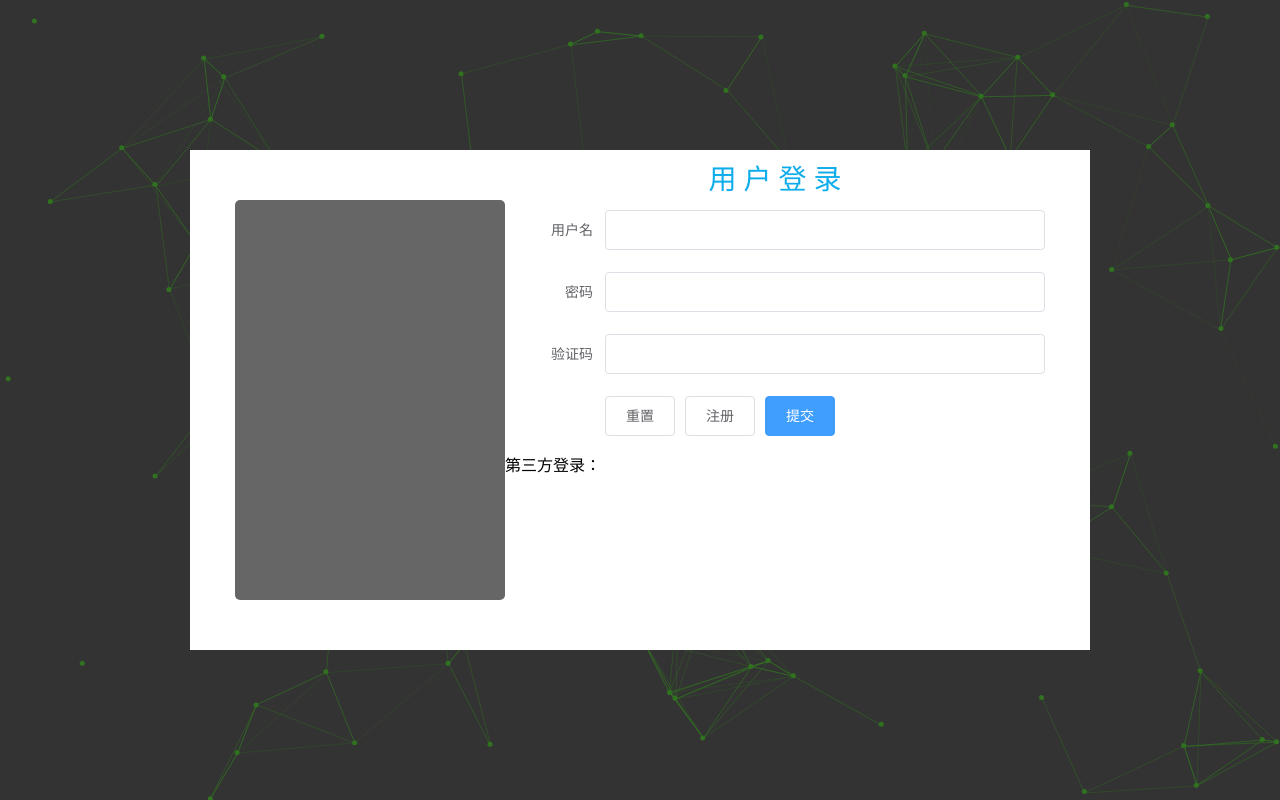
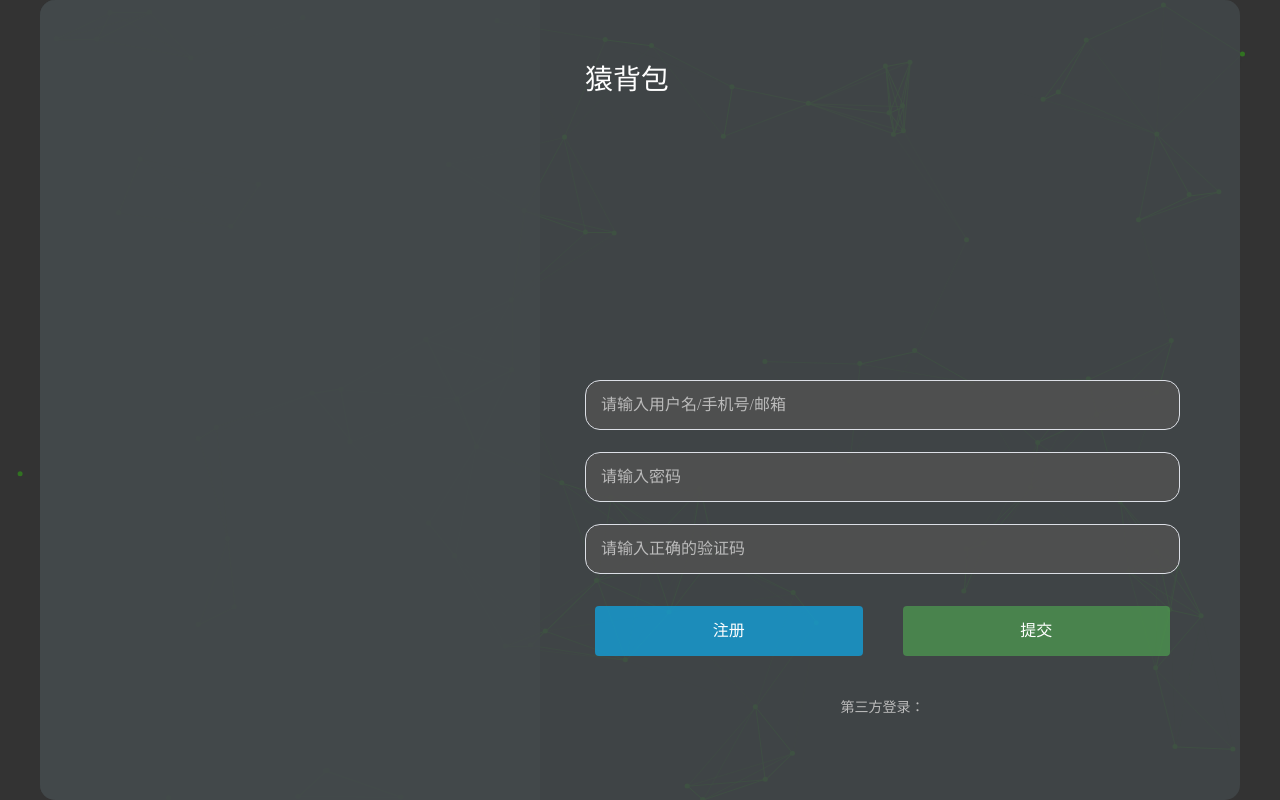
Before and after one commit to uuuvvv/ape-backpack-uv2, a Vue app: page /#/login in a window 1280 px wide. Built offline with nearby package versions, Linux system fonts and the light colour scheme.

Commit message:
login界面修改

```diff
--- a/src/assets/scss/color.scss
+++ b/src/assets/scss/color.scss
@@ -2,9 +2,12 @@
 $sc-ff:#fff;
 $sc-33:#333;
 $sc-66:#666;
-
+$sc-44:#444;
+$sc-bb:#bbb;
 // rgb ---‘sc-r’
 $sc-r13: rgb(13, 172, 235);
 
 // rgba ---‘sc-ra’
 $sc-ra13: rgba(13, 172, 235,.7);
+$sc-ra67: rgba(67, 73, 75, 0.8);
+$sc-ra80: rgba(80, 80, 80, 0.9);
--- a/src/views/login/index.vue
+++ b/src/views/login/index.vue
@@ -2,49 +2,45 @@
   <div class="l-wrapper" id="loginPage">
     <div class="login-content">
       <div class="login-box">
-        <div class="l-con"></div>
+        <div class="l-img"></div>
         <div class="r-con">
-          <div class="l-title">用 户 登 录</div>
+          <h1 class="l-title">猿背包</h1>
           <div class="l-form">
             <el-form
               :model="ruleForm"
               status-icon
               :rules="rules"
               ref="ruleForm"
-              label-width="100px"
               class="demo-ruleForm"
             >
-              <el-form-item label="用户名" prop="pass">
+              <el-form-item
+                v-for="(item, key) in ruleForm"
+                :prop="key"
+                :key="key"
+              >
                 <el-input
-                  type="password"
-                  v-model="ruleForm.pass"
+                  :type="key"
+                  v-model="ruleForm[key]"
                   autocomplete="off"
+                  :placeholder="phMsgList[key]"
+                  clearable
                 ></el-input>
               </el-form-item>
-              <el-form-item label="密码" prop="checkPass">
-                <el-input
-                  type="password"
-                  v-model="ruleForm.checkPass"
-                  autocomplete="off"
-                ></el-input>
-              </el-form-item>
-              <el-form-item label="验证码" prop="age">
-                <el-input v-model.number="ruleForm.age"></el-input>
+              <el-form-item>
+                <div class="sub-btn">
+                <el-button>注册</el-button>
+                <el-button @click="submitForm('ruleForm')">提交</el-button></div>
+
               </el-form-item>
               <el-form-item>
-                <el-button @click="resetForm('ruleForm')">重置</el-button>
-                <el-button>注册</el-button>
-                <el-button type="primary" @click="submitForm('ruleForm')"
-                  >提交</el-button
-                >
-              </el-form-item>
-            </el-form>
-          </div>
                 <div class="l-link">
                   <div class="link-name">第三方登录：</div>
                   <ul>
                     <li></li>
                   </ul>
+                </div>
+              </el-form-item>
+            </el-form>
           </div>
         </div>
       </div>
@@ -53,100 +49,137 @@
 </template>
 <script>
 export default {
-  name: "loginPage", //登录页面
-  data() {
-    var checkAge = (rule, value, callback) => {
-      if (!value) {
-        return callback(new Error("年龄不能为空"));
-      }
-      setTimeout(() => {
-        if (!Number.isInteger(value)) {
-          callback(new Error("请输入数字值"));
+  name: 'loginPage', //登录页面
+  data () {
+    // 校验用户名
+    var validateUserFn = (rule, value, callback) => {
+      if (value === '') {
+        callback(new Error('请输入用户名/手机号/邮箱'))
       } else {
-          if (value < 18) {
-            callback(new Error("必须年满18岁"));
-          } else {
-            callback();
+        callback()
       }
     }
-      }, 1000);
-    };
-    var validatePass = (rule, value, callback) => {
-      if (value === "") {
-        callback(new Error("请输入密码"));
+    // 校验密码
+    var validatePassFn = (rule, value, callback) => {
+      if (value === '') {
+        callback(new Error('请输入密码'))
       } else {
-        if (this.ruleForm.checkPass !== "") {
-          this.$refs.ruleForm.validateField("checkPass");
+        callback()
       }
-        callback();
     }
-    };
-    var validatePass2 = (rule, value, callback) => {
-      if (value === "") {
-        callback(new Error("请再次输入密码"));
-      } else if (value !== this.ruleForm.pass) {
-        callback(new Error("两次输入密码不一致!"));
-      } else {
-        callback();
+    // 校验验证码
+    var validateCheckFn = (rule, value, callback) => {
+      if (!value) {
+        return callback(new Error('请输入正确的验证码'))
       }
-    };
+    }
     return {
       ruleForm: {
-        pass: "",
-        checkPass: "",
-        age: "",
+        username: '',
+        password: '',
+        checkNum: ''
       },
       rules: {
-        pass: [{ validator: validatePass, trigger: "blur" }],
-        checkPass: [{ validator: validatePass2, trigger: "blur" }],
-        age: [{ validator: checkAge, trigger: "blur" }],
+        username: [
+          { required: true, message: '请输入用户名/手机号/邮箱' },
+          { validator: validateUserFn, trigger: 'blur' }
+        ],
+        password: [{ validator: validatePassFn, trigger: 'blur' }],
+        checkNum: [{ validator: validateCheckFn, trigger: 'blur' }]
       },
-    };
+      phMsgList: {
+        username: '请输入用户名/手机号/邮箱',
+        password: '请输入密码',
+        checkNum: '请输入正确的验证码'
+      }
+    }
   },
   components: {},
-  mounted() {},
+  mounted () {},
   methods: {
-    submitForm(formName) {
-      this.$refs[formName].validate((valid) => {
+    submitForm (formName) {
+      this.$refs[formName].validate(valid => {
         if (valid) {
-          alert("submit!");
+          alert('submit!')
         } else {
-          console.log("error submit!!");
-          return false;
+          console.log('error submit!!')
+          return false
         }
-      });
+      })
       // 跳转主页
-      this.$router.replace('/home');
+      this.$router.replace('/home')
     },
-    resetForm(formName) {
-      this.$refs[formName].resetFields();
-    },
-  },
-};
+    resetForm (formName) {
+      this.$refs[formName].resetFields()
+    }
+  }
+}
 </script>
 
 <style lang="scss" scoped>
 .l-wrapper {
-   @include sm-whbc($w:100%,$h:100%);
+  @include sm-whbc($w: 100%, $h: 100%);
   .login-content {
-    @include sm-whbc($w:100%,$h:100%);
+    @include sm-whbc($w: 100%, $h: 100%);
     position: relative;
     .login-box {
-      @include sm-whbc(900px,500px,$sc-ff);
-      @include co-flexcc;
+      @include sm-whbc(1200px, 800px, $sc-ra67);
       @include co-po-trans;
-      .l-con {
-        @include sm-whbc($w:30%,$h:80%,$bc:$sc-66);
-        border-radius: 5px;
+      // @include co-flexcc;
+      display: flex;
+      border-radius: 15px;
+      overflow: hidden;
+      .l-img {
+        @include sm-whbc(500px, 100%, $sc-ra67);
       }
       .r-con {
-        @include sm-whbc($w:60%,$h:100%);
-        border-radius: 5px;
+        @include sm-whbc($w: 700px, $h: 100%);
+        padding: 50px 60px 50px 45px;
+        box-sizing: border-box;
+        display: flex;
+        flex-flow: column;
+        justify-content: space-between;
         .l-title {
-          @include sm-wh(100%,60px);
-          @include sm-font($a:28px,$c:$sc-r13);
-          text-align: center;
+          @include sm-wh(100%, 60px);
+          @include sm-font($a: 28px, $c: $sc-ff);
           line-height: 60px;
+          margin-bottom: 30px;
+        }
+        .el-input {
+          height: 50px;
+        }
+        /deep/.el-input__inner {
+          @include sm-font($a: 16px, $c: $sc-ff);
+          background: $sc-ra80;
+          height: 100%;
+          border-radius: 15px;
+          // border:1px solid $sc-r13;
+          &::placeholder {
+            @include sm-font($a: 16px, $c: $sc-bb);
+          }
+        }
+        .el-button {
+          @include sm-font($a: 16px, $c: $sc-ff);
+          @include sm-whbc(100px, 50px, $sc-ra13);
+
+          flex: 1;
+          color: #fff;
+          border-style: none;
+          margin-right: 30px;
+          &:last-child{
+            background-color: rgba(77, 158, 81,.7);
+            margin-right: 0px;
+          }
+        }
+        .sub-btn{
+          width: 100%;
+          @include sm-flexja(right,center);
+          padding: 10px;
+          box-sizing: border-box;
+        }
+        .l-link{
+          @include sm-font($a: 14px, $c: $sc-bb);
+          @include co-flexcc;
         }
       }
     }
```
Lines whose indentation alone changed are shown as unchanged.
